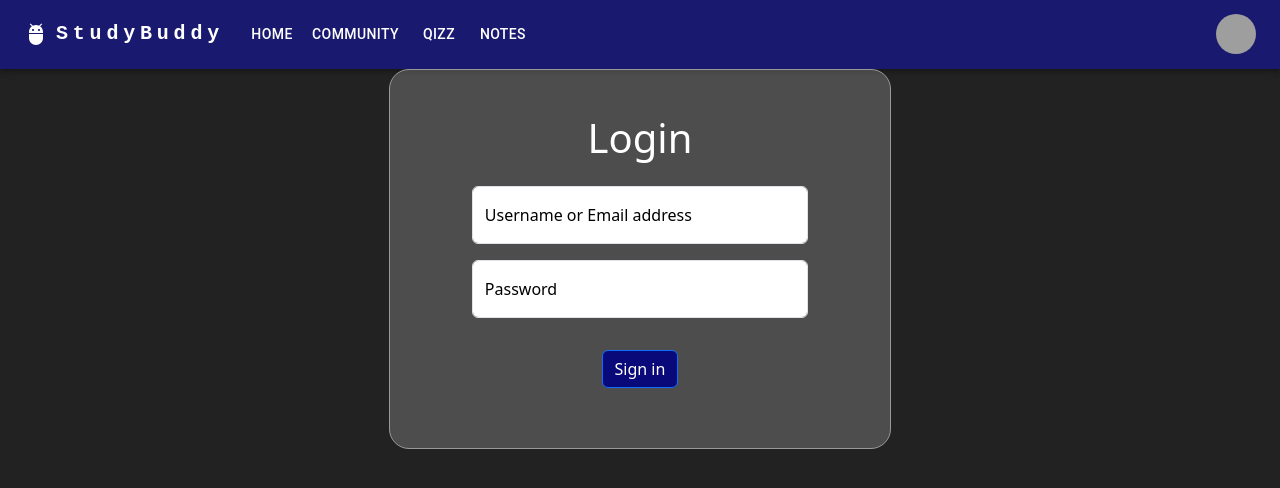
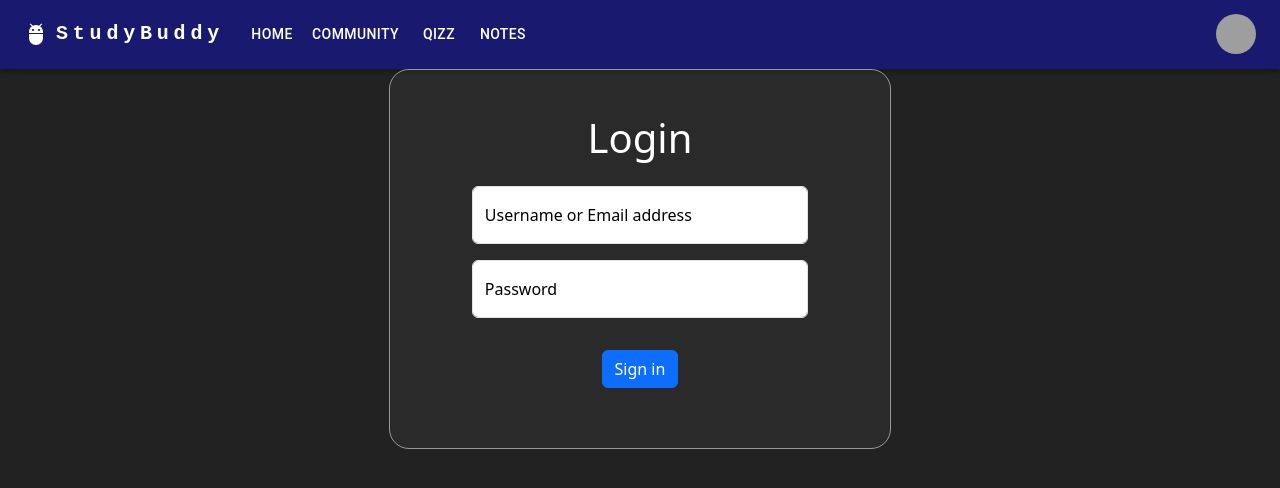
Before and after one commit to Shloka05/studybuddy, a React (Vite) app in the folder studyy/: page /login in a window 1280 px wide. Shown: the top 488 px of the page. Built offline with nearby package versions, Linux system fonts and the light colour scheme; grey boxes are pictures that could not be loaded.

Commit message:
register setup

```diff
--- a/studyy/src/pages/Login.jsx
+++ b/studyy/src/pages/Login.jsx
@@ -1,4 +1,4 @@
-import React, { useState } from 'react';
+import { useState } from 'react';
 import FloatingLabel from 'react-bootstrap/FloatingLabel';
 import Form from 'react-bootstrap/Form';
 import { Button, Container, Col, Card } from 'react-bootstrap';
@@ -43,7 +43,7 @@ const Login = () => {
       >
         <Card
           className="mx-auto"
-          style={{ width: '40%', padding: '20px', backgroundColor: '#cccccc40', color: '#fff',
+          style={{ width: '40%', padding: '20px', backgroundColor: '#cccccc0c', color: '#fff',
             borderRadius: '20px', border: '1px solid #999'
            }}
         >
@@ -79,10 +79,7 @@ const Login = () => {
                 </Form.Control.Feedback>
               </FloatingLabel>
               <div className="d-flex justify-content-center mb-4">
-                <Button type="submit" className="m-3" style={{
-                  backgroundColor: '#090979',
-                }
-                }>
+                <Button type="submit" className="m-3"  variant="primary">
                   Sign in
                 </Button>
               </div>
```
